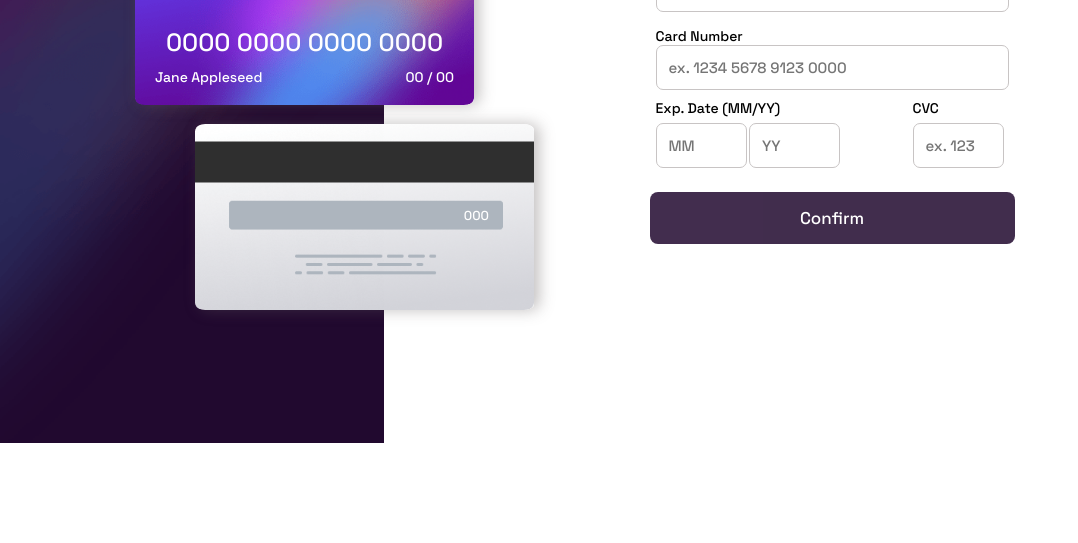
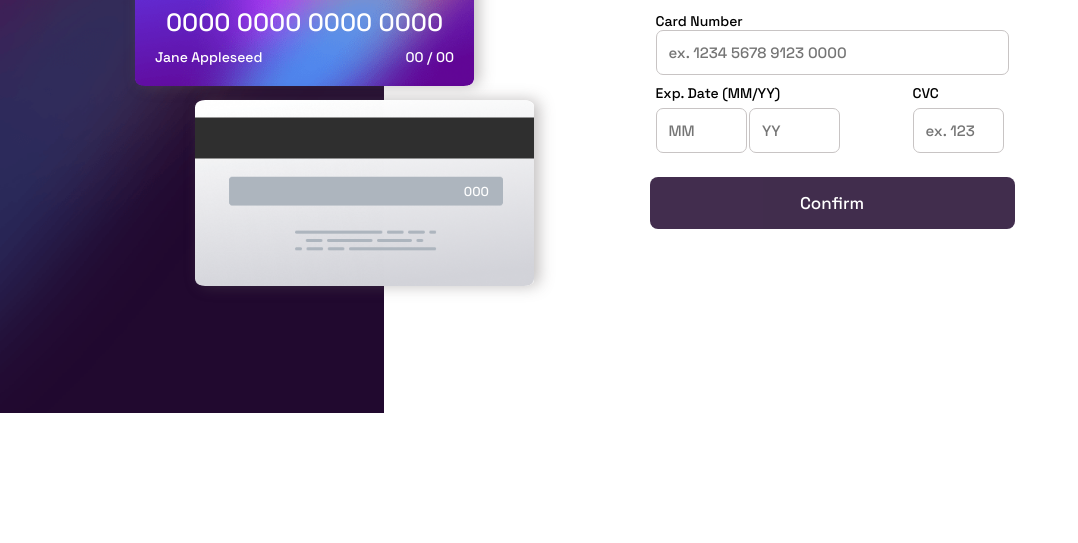
Before and after one commit to setDevJohn/interactive-card-form, a plain HTML site: page index.html in a window 1280 px wide. Shown: the part 257-800 px from the top of the page, without its empty margins (0-1078 px from the left). Drawn offline with Linux system fonts and the light colour scheme.

Commit message:
Correção de altura do container

```diff
--- a/src/css/style.css
+++ b/src/css/style.css
@@ -1,6 +1,6 @@
 .container{
     display: flex;
-    height: 700px;
+    height: 670px;
     max-width: 1440px;
     margin: auto;
 }
```
